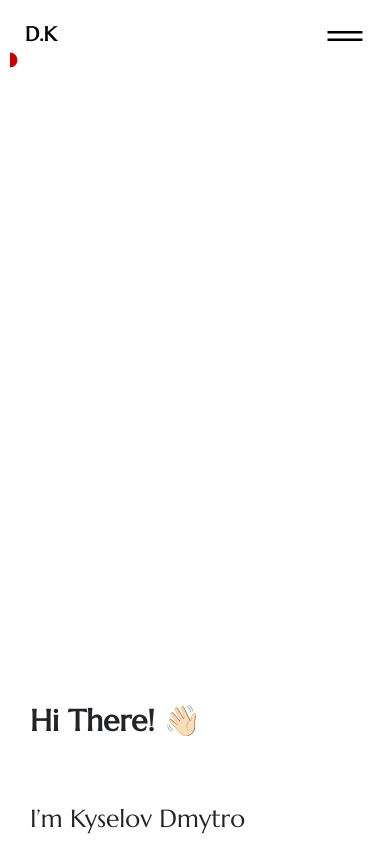
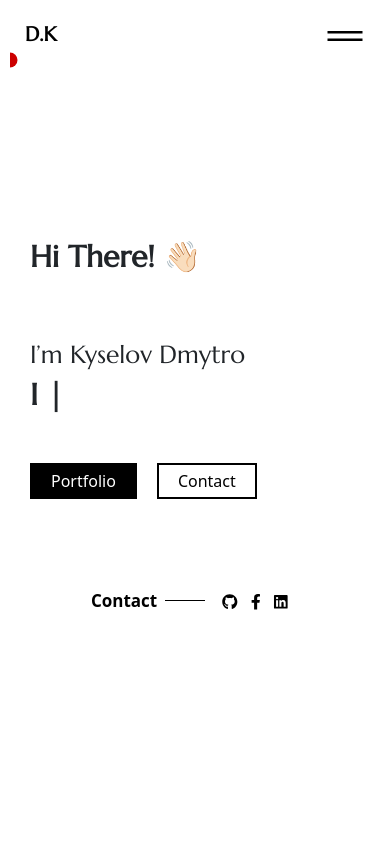
Before and after one commit to Dimka1989k/portfolio-app, a React (Vite) app: page / in a window 390 px wide. Shown: the top 843 px of the page. Built offline with nearby package versions, Linux system fonts and the light colour scheme.

Commit message:
change styles

```diff
--- a/src/pages/home/index.jsx
+++ b/src/pages/home/index.jsx
@@ -17,12 +17,8 @@ export const Home = () => {
 
         <div className="intro_sec d-block d-lg-flex align-items-center ">
           <div
-            className="h_bg-image order-1 order-lg-2 h-100 "
-            style={{
-              backgroundImage: `url(${introdata.your_img_url})`,
-              filter: 'grayscale(100%)',
-              WebkitFilter: 'grayscale(100%)',
-            }}
+            className="h_bg-image order-lg-2 h-50 "
+
           ></div>
           <div className="text order-2 order-lg-1 h-100 d-lg-flex justify-content-center">
             <div className="align-self-center ">
--- a/src/pages/home/style.css
+++ b/src/pages/home/style.css
@@ -32,7 +32,7 @@ section {
 
 .intro_sec {
     height: calc(100vh - 60px);
-    min-height: 700px;
+    min-height: 300px;
     height: 100vh;
     margin-top: -60px;
 }
@@ -177,7 +177,7 @@ section {
 }
 
 .intro_sec .h_bg-image .block {
-    bottom: 50vh;
+    bottom: 20vh;
     max-width: 220px;
     padding: 30px;
     left: -110px;
@@ -197,7 +197,7 @@ section {
 @media (max-width:991.98px) {
     .intro_sec .h_bg-image {
         height: 600px;
-        min-height: 75vh;
+        min-height: 20vh;
         margin-bottom: 30px;
     }
     .intro_sec .h_bg-image .block {
```
